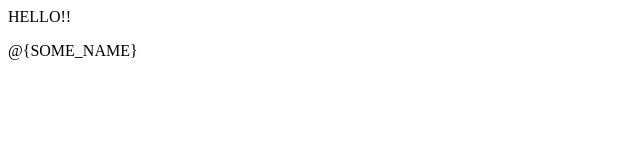
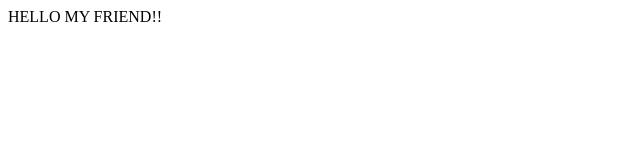
Before and after one commit to martinmoscovich/gh_test, a plain HTML site: page branches/main/index.html in a window 1280 px wide. Shown: the whole page, without its empty margins (0-640 px from the left). Drawn offline with Linux system fonts and the light colour scheme.

Commit message:
deploy: 74a615a16ee9c72ab105db25f2c6bc6b652b906c

```diff
--- a/branches/main/index.html
+++ b/branches/main/index.html
@@ -1,6 +1,5 @@
 <html>
-    <body>
-        <p>HELLO!!</p>
-        <p>@{SOME_NAME}</p>
-    </body>
+  <body>
+    <p>HELLO MY FRIEND!!</p>
+  </body>
 </html>
```
